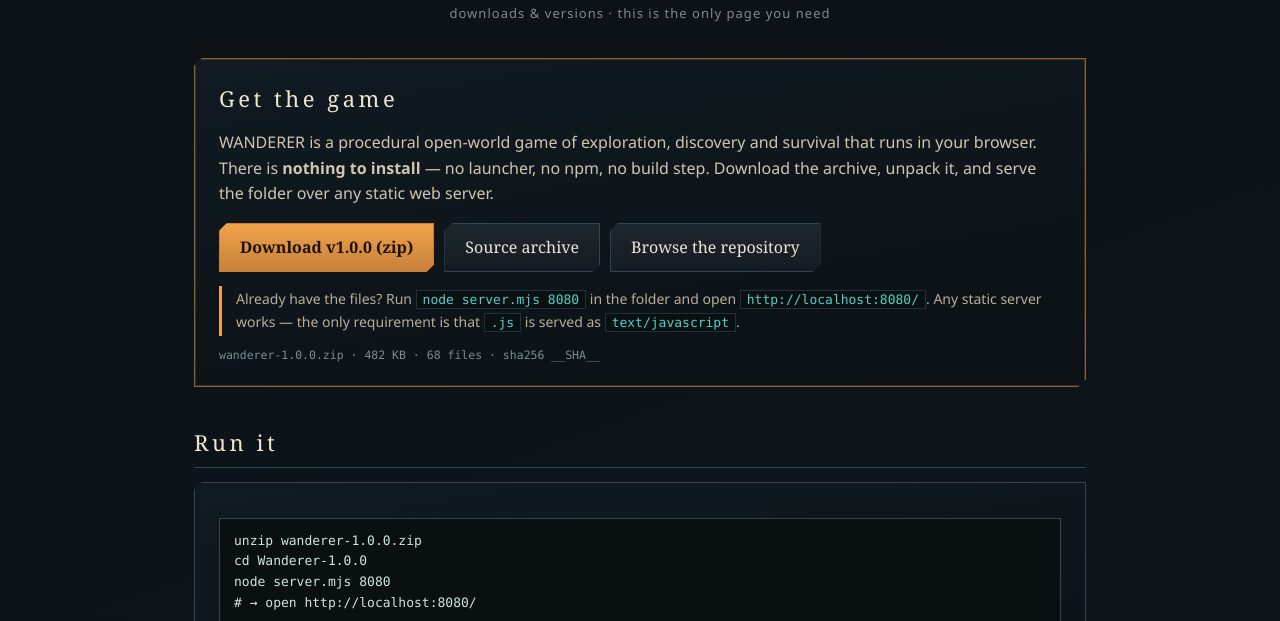
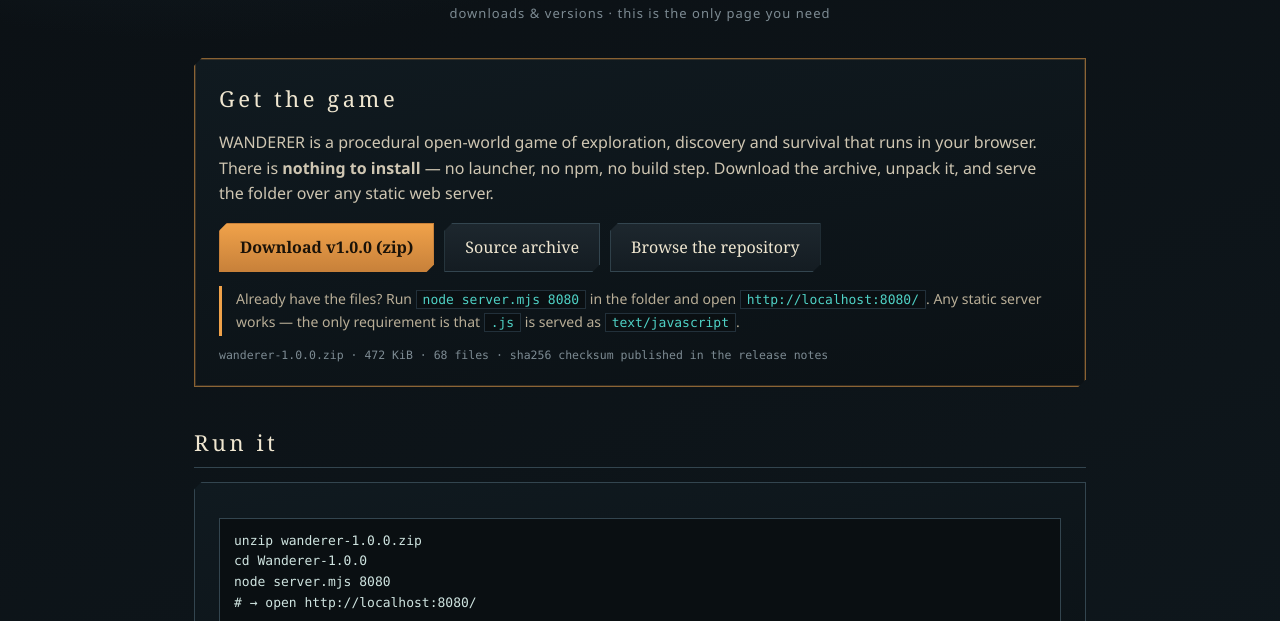
Before and after one commit to cocre6369/Wanderer, a website: page releases/index.html in a window 1280 px wide. Shown: the part 179-800 px from the top of the page. Drawn offline with Linux system fonts and the light colour scheme.

Commit message:
releases: keep the archive checksum out of the archive itself
A page cannot state the hash of the zip that contains it. The size and file
count stay on the page; the sha256 is published in the GitHub release notes.

Co-authored-by: arena-agent <297053741+arena-agent@users.noreply.github.com>

```diff
--- a/releases/index.html
+++ b/releases/index.html
@@ -73,7 +73,7 @@
       <code>.js</code> is served as <code>text/javascript</code>.
     </p>
     <p class="mono" style="margin:10px 0 0;font-size:11.5px;color:#7d8b93">
-      wanderer-1.0.0.zip · 482 KB · 68 files · sha256 __SHA__
+      wanderer-1.0.0.zip · 472 KiB · 68 files · sha256 checksum published in the release notes
     </p>
   </div>
 
```
